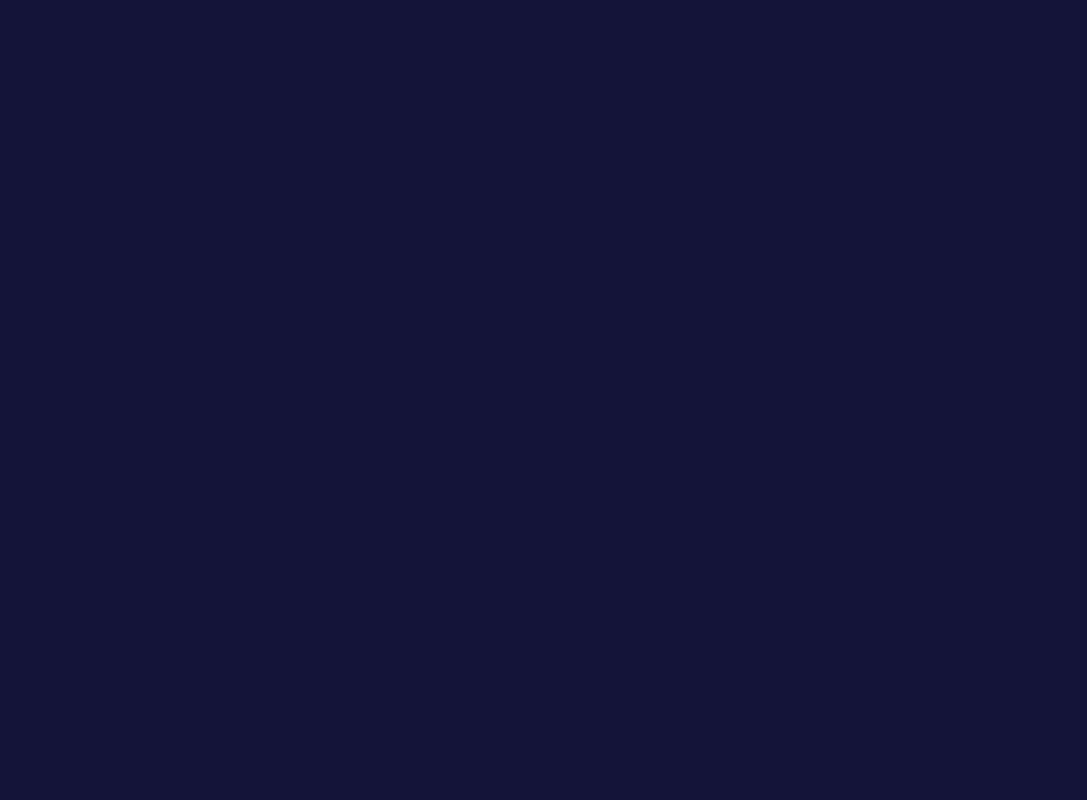
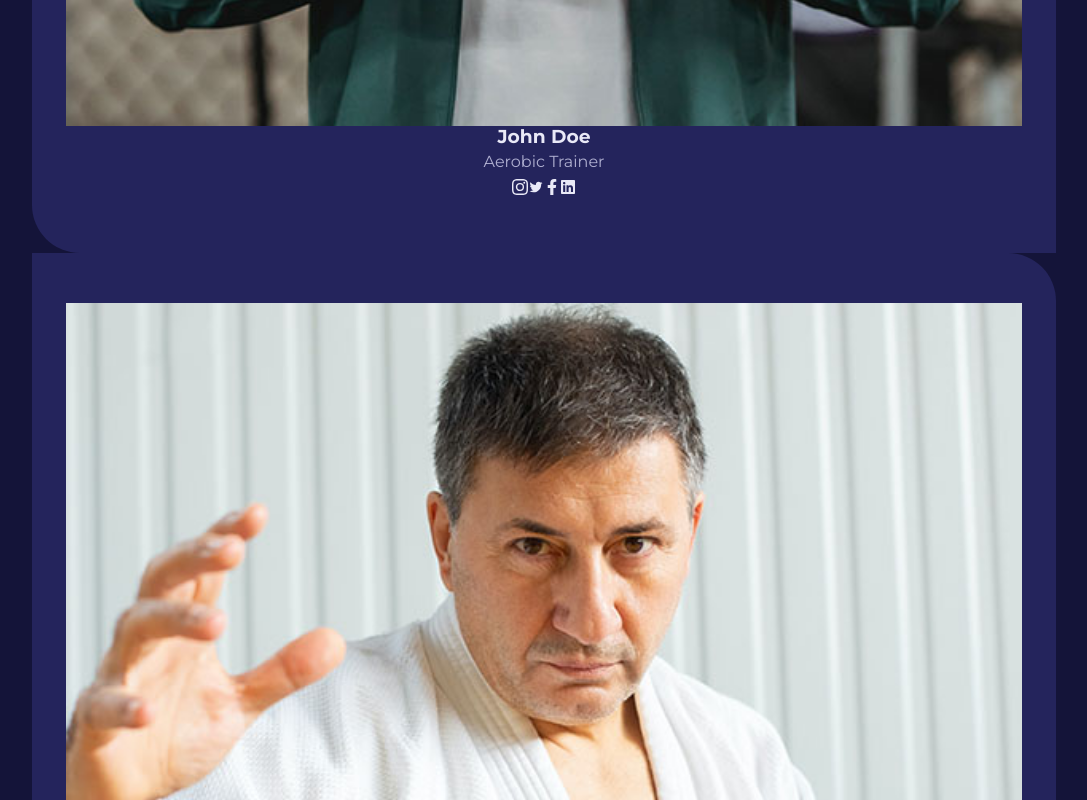
Before and after one commit to erickdc7/react-trainer-website, a React (Create React App) app: page /trainers in a window 1280 px wide. Shown: the part 1440-2240 px from the top of the page, without its empty margins (96-1183 px from the left). Before the commit the page ends 1034 px from the top, so only its background shows below. Built offline with nearby package versions, Linux system fonts and the light colour scheme; the HTML template or start-up script is replaced by a standard one.

Commit message:
Trainers.jsx updated

```diff
--- a/src/pages/trainers/Trainers.jsx
+++ b/src/pages/trainers/Trainers.jsx
@@ -7,6 +7,7 @@ import { BsInstagram } from 'react-icons/bs'
 import { AiOutlineTwitter } from 'react-icons/ai'
 import { FaFacebookF } from 'react-icons/fa'
 import { FaLinkedin } from 'react-icons/fa'
+import Trainer from '../../components/Trainer'
 
 const Trainers = () => {
     return (
@@ -20,7 +21,20 @@ const Trainers = () => {
                     {
                         trainers.map(({ id, image, name, job, socials }) => {
                             return (
-                                <div></div>
+                                <Trainer
+                                    key={id}
+                                    image={image}
+                                    name={name}
+                                    job={job}
+                                    socials={
+                                        [
+                                            { icon: <BsInstagram />, link: socials[0] },
+                                            { icon: <AiOutlineTwitter />, link: socials[1] },
+                                            { icon: <FaFacebookF />, link: socials[2] },
+                                            { icon: <FaLinkedin />, link: socials[3] },
+                                        ]
+                                    }
+                                />
                             )
                         })
                     }
```
Also changed, not shown: src/components/Trainer.jsx (+6 -1 lines).
